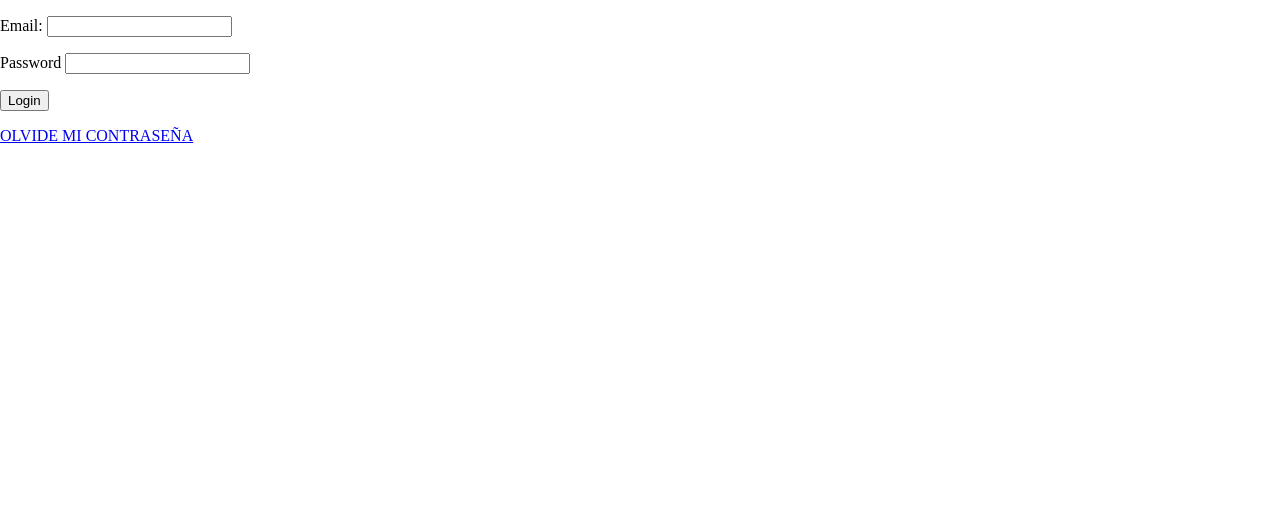
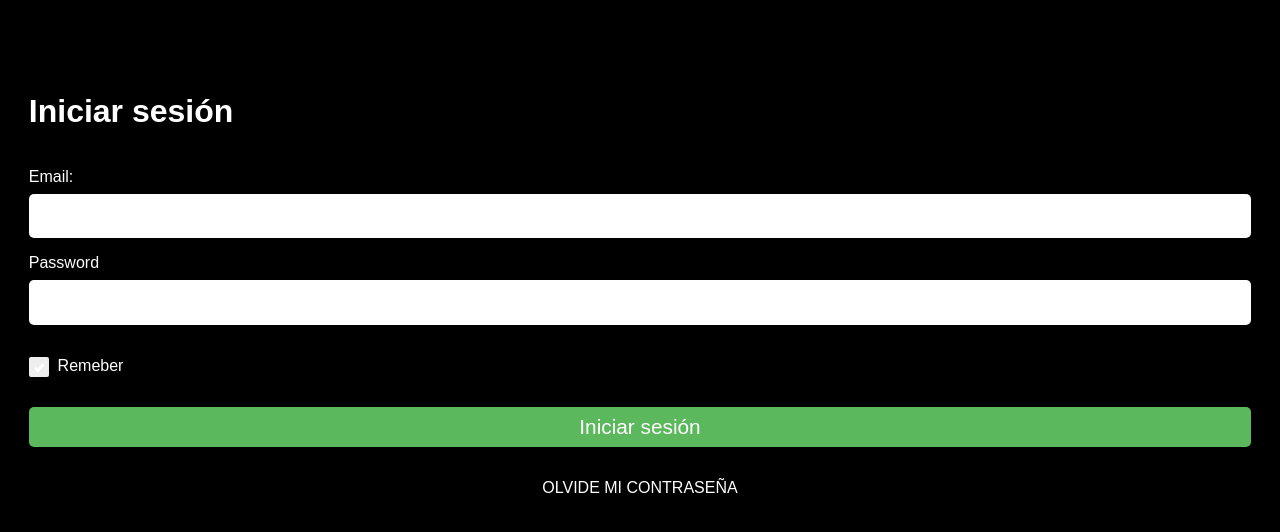
Before and after one commit to joan-MO/practica-html-joanmo, a plain HTML site: page login.html in a window 1280 px wide. Drawn offline with Linux system fonts and the light colour scheme.

Commit message:
add style login page and create folder image

```diff
--- a/css/login.css
+++ b/css/login.css
@@ -0,0 +1,105 @@
+body {
+  background-color: black;
+  font-family: Arial, Helvetica, sans-serif;
+}
+
+.login {
+  color: white;
+}
+
+.form-login {
+  display: flex;
+  flex-direction: column;
+  justify-content: center;
+  margin: 0 auto;
+  padding: 1.8rem;
+}
+
+form label {
+  display: block;
+}
+
+input[type="email"],
+input[type="password"] {
+  width: 100%;
+  height: 2.8rem;
+  border-radius: 5px;
+  border: 0;
+  margin-top: 0.5rem;
+}
+
+.form-password {
+  margin-top: 0;
+}
+
+.login-button input {
+  width: 100%;
+  height: 2.5rem;
+  border-radius: 5px;
+  border: 0;
+  background-color: #5cb85c;
+  color: white;
+  font-size: 1.3rem;
+}
+
+.forgot-password a {
+  text-decoration: none;
+  color: white;
+  display: flex;
+  justify-content: center;
+}
+
+.forgot-password a:hover {
+  text-decoration: underline;
+}
+
+/*custom checkbox */
+
+.remember {
+  cursor: pointer;
+  margin-left: 1.8rem;
+}
+
+.remember-password {
+  position: absolute;
+  opacity: 0;
+  cursor: pointer;
+  height: 0;
+  width: 0;
+}
+.custom-checkbox {
+  position: absolute;
+  cursor: pointer;
+  left: 0;
+  height: 20px;
+  width: 20px;
+  background: #eee;
+  border-radius: 2px;
+  margin-left: 1.8rem;
+}
+
+.remember input[type="checkbox"]:checked ~ .custom-checkbox {
+  background-color: #2196f3;
+}
+
+.custom-checkbox:after {
+  content: "";
+  position: absolute;
+  display: none;
+}
+
+.remember input[type="checkbox"] ~ .custom-checkbox:after {
+  display: block;
+}
+
+.remember .custom-checkbox:after {
+  left: 8px;
+  top: 5px;
+  width: 5px;
+  height: 10px;
+  border: solid white;
+  border-width: 0 3px 3px 0;
+  -webkit-transform: rotate(45deg);
+  -ms-transform: rotate(45deg);
+  transform: rotate(45deg);
+}
--- /dev/null
+++ b/css/logo-login.css
@@ -0,0 +1,7 @@
+.logo-login {
+  bottom: 0;
+  display: flex;
+  margin: 0 auto;
+  justify-content: center;
+  color: white;
+}
--- a/login.html
+++ b/login.html
@@ -6,20 +6,32 @@
     <title>Form</title>
     <link rel="stylesheet" href="./css/reset.css">
     <link rel="stylesheet" href="./css/login.css">
+    <link rel="stylesheet" href="./css/logo-login.css">
 </head>
 <body>
+    <div class="logo-login">
+        <h1><i class="fab fa-html5"></i></h1>
+    </div>
     <div class="login">
         <form action="" id="form-login" class="form-login">
+            <h1 class="title-login">Iniciar sesión</h1>
             <p>
                 <label for="email">Email: </label>
-                <input type="text" name="email" id="email" class="email">
+                <input type="email" name="email" id="email" class="email">
             </p>
-           <p>
+           <p class="form-password">
                 <label for="password">Password</label>
                 <input type="password" name="password" id="password" class="password">
            </p>
+           <p class="remember">
+               <label for="remember-password" class="hola">Remeber
+                    <input type="checkbox" name="remember-password" id="remember-password" class="remember-password">
+                    <span class="custom-checkbox"></span>
+
+            </label>
+           </p>
             <p class="login-button">
-                <input type="submit" value="Login">
+                <input type="submit" value="Iniciar sesión">
             </p>
             <p class="forgot-password">
                 <a href="#">OLVIDE MI CONTRASEÑA</a>
```
Also changed, not shown: img/html-5.png (added).
